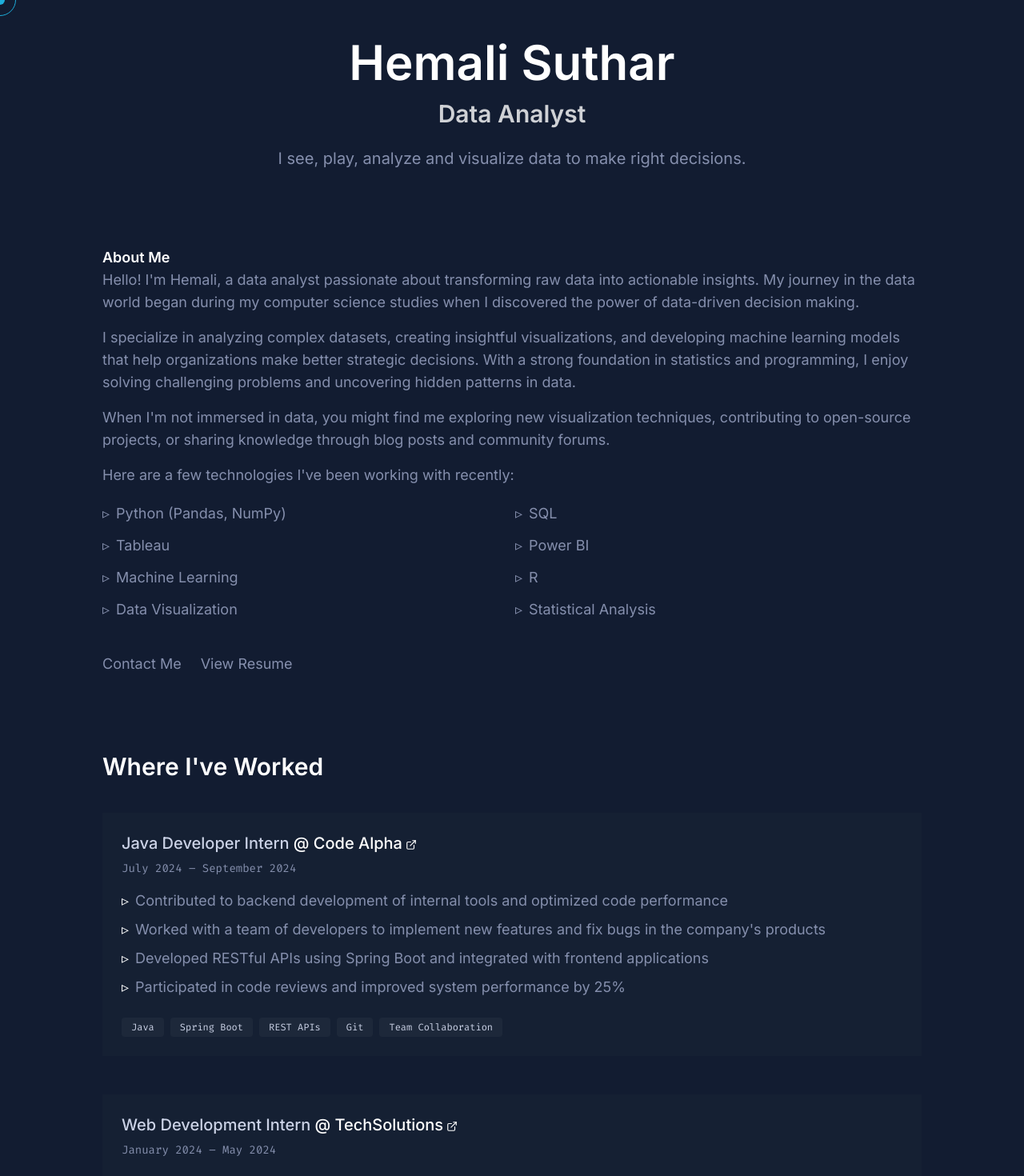
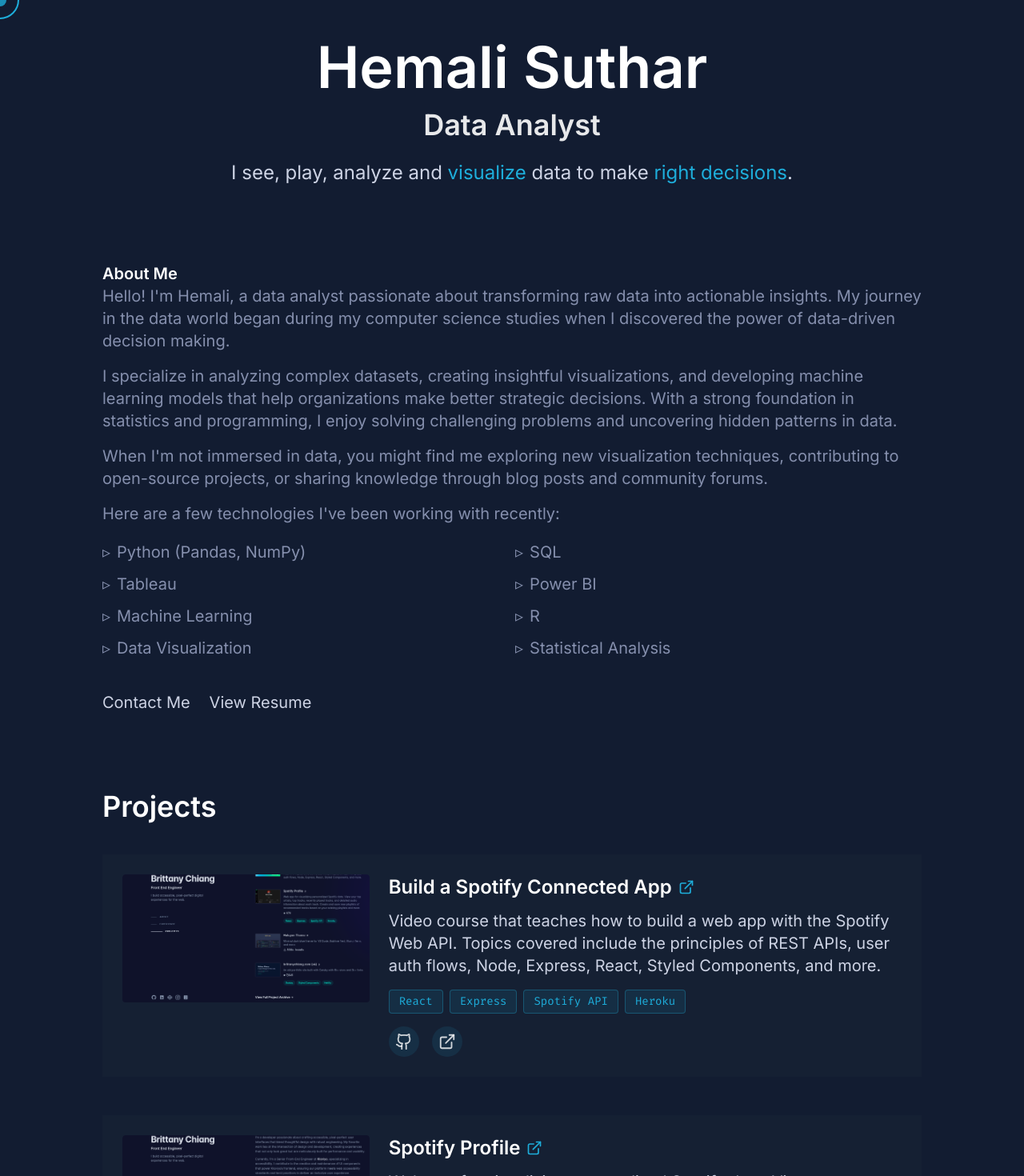
Before and after one commit to hemalii3/portfolio-website-hemali, a React (Vite) app: page / in a window 1280 px wide. Shown: the top 1470 px of the page at 80% size. Built offline with nearby package versions, Linux system fonts and the light colour scheme; a web font is replaced by a local one.

Commit message:
Fix: Improve visual appearance and cursor
- Make cursor visible and improve its movement.
- Adjust font colors and sizes for better readability.
- Use teal color for highlighting important elements.
- Enhance button styles.

```diff
--- a/src/components/Layout.tsx
+++ b/src/components/Layout.tsx
@@ -43,8 +43,27 @@ const Layout = ({ children }: { children: React.ReactNode }) => {
     window.addEventListener('scroll', handleScroll);
     handleScroll(); // Initial check
 
+    // Custom cursor implementation
+    const cursor = document.querySelector('.cursor-dot');
+    const cursorOutline = document.querySelector('.cursor-outline');
+
+    document.addEventListener('mousemove', (e) => {
+      if (cursor) {
+        (cursor as HTMLElement).style.left = `${e.clientX}px`;
+        (cursor as HTMLElement).style.top = `${e.clientY}px`;
+      }
+
+      if (cursorOutline) {
+        setTimeout(() => {
+          (cursorOutline as HTMLElement).style.left = `${e.clientX}px`;
+          (cursorOutline as HTMLElement).style.top = `${e.clientY}px`;
+        }, 100);
+      }
+    });
+
     return () => {
       window.removeEventListener('scroll', handleScroll);
+      document.removeEventListener('mousemove', () => {});
     };
   }, []);
 
@@ -61,13 +80,13 @@ const Layout = ({ children }: { children: React.ReactNode }) => {
   // Removed isHome logic and removed navbar rendering
 
   return (
-    <div className="min-h-screen bg-navy text-slate px-12 md:px-24 lg:px-32 text-lg"> {/* Increased base font size from default */}
+    <div className="min-h-screen bg-navy text-light-slate px-12 md:px-24 lg:px-32 text-xl"> {/* Updated text color & increased font size */}
       <header className="py-12 mb-12 text-center">
         <div className="max-w-5xl mx-auto">
-          <h1 className="text-6xl font-semibold text-white mb-4">Hemali Suthar</h1> {/* Increased from text-5xl */}
-          <h2 className="text-3xl text-white/80 mb-6">Data Analyst</h2> {/* Increased from text-2xl */}
-          <p className="text-xl text-slate max-w-3xl mx-auto">
-            I see, play, analyze and visualize data to make right decisions.
+          <h1 className="text-7xl font-semibold text-white mb-4">Hemali Suthar</h1> {/* Increased from text-6xl */}
+          <h2 className="text-4xl text-white/90 mb-6">Data Analyst</h2> {/* Increased from text-3xl */}
+          <p className="text-2xl text-light-slate max-w-3xl mx-auto">
+            I see, play, analyze and <span className="text-[#1EAEDB]">visualize</span> data to make <span className="text-[#1EAEDB]">right decisions</span>.
           </p>
 
           {/* Removed navigation bar and social icons from header */}
--- a/src/components/Projects.tsx
+++ b/src/components/Projects.tsx
@@ -103,7 +103,7 @@ const Projects = () => {
         {projects.filter(p => p.featured).map((project) => (
           <div
             key={project.id}
-            className="bg-light-navy/30 p-6 rounded-lg hover:bg-[#1EAEDB]/10 transition-colors duration-300"
+            className="bg-light-navy/30 p-6 rounded-lg hover:bg-[#1EAEDB]/10 transition-colors duration-300 border border-transparent hover:border-[#1EAEDB]/30"
           >
             <div className="grid grid-cols-12 gap-6 group">
               <div className="col-span-12 md:col-span-4 rounded overflow-hidden mb-4 md:mb-0">
@@ -116,29 +116,29 @@ const Projects = () => {
                   <img
                     src={project.image}
                     alt={project.title}
-                    className="w-full h-auto object-cover rounded max-h-[180px]" /* Reduced max height */
+                    className="w-full h-auto object-cover rounded max-h-[160px]" /* Reduced max height */
                   />
                 </a>
               </div>
 
               <div className="col-span-12 md:col-span-8 flex flex-col justify-between">
-                <h3 className="flex items-center text-2xl text-white font-semibold mb-3"> {/* Increased font size */}
+                <h3 className="flex items-center text-2xl text-white font-semibold mb-3">
                   <a
                     href={project.link}
                     target="_blank"
                     rel="noopener noreferrer"
-                    className="hover:text-white/80 transition-colors mr-2 inline-link"
+                    className="hover:text-[#1EAEDB] transition-colors mr-2 inline-link"
                   >
                     {project.title}
                   </a>
-                  <ExternalLink size={18} className="text-white/70" /> {/* Slightly larger icon */}
+                  <ExternalLink size={20} className="text-[#1EAEDB]" />
                 </h3>
 
-                <p className="text-lg text-slate mb-4">{project.description}</p> {/* increased font size */}
+                <p className="text-xl text-light-slate mb-4">{project.description}</p>
 
                 <div className="flex flex-wrap gap-2 mb-4">
                   {project.tools.map((tool) => (
-                    <span key={tool} className="text-xs px-3 py-1 rounded font-mono text-[#1EAEDB] bg-[#1EAEDB]/10 hover:bg-[#1EAEDB]/20 transition-colors">{tool}</span>  /* Highlight skills in teal */
+                    <span key={tool} className="text-sm px-3 py-1 rounded font-mono text-[#1EAEDB] bg-[#1EAEDB]/10 hover:bg-[#1EAEDB]/20 transition-colors border border-[#1EAEDB]/30">{tool}</span>
                   ))}
                 </div>
 
@@ -148,7 +148,7 @@ const Projects = () => {
                       href={project.github}
                       target="_blank"
                       rel="noopener noreferrer"
-                      className="hover:text-[#1EAEDB] transition-colors" /* Buttons and icons in teal on hover */
+                      className="hover:text-[#1EAEDB] transition-colors bg-[#1EAEDB]/10 p-2 rounded-full"
                       aria-label="GitHub Repository"
                     >
                       <Github size={22} />
@@ -158,7 +158,7 @@ const Projects = () => {
                     href={project.link}
                     target="_blank"
                     rel="noopener noreferrer"
-                    className="hover:text-[#1EAEDB] transition-colors"
+                    className="hover:text-[#1EAEDB] transition-colors bg-[#1EAEDB]/10 p-2 rounded-full"
                     aria-label="Live Project"
                   >
                     <ExternalLink size={22} />
--- a/src/index.css
+++ b/src/index.css
@@ -1,3 +1,4 @@
+
 @import url('https://fonts.googleapis.com/css2?family=Inter:wght@300;400;500;600;700&family=Fira+Code:wght@300;400;500;600;700&family=Calibre:wght@400;500;600&display=swap');
 
 @tailwind base;
@@ -11,8 +12,8 @@
     --lightest-navy: 219 30% 23%;
     --navy-shadow: 220 47% 8%;
     --slate: 225 20% 60%;
-    --light-slate: 225 30% 75%;
-    --lightest-slate: 225 35% 85%;
+    --light-slate: 225 30% 85%; /* Increased brightness from 75% to 85% */
+    --lightest-slate: 225 35% 95%; /* Increased brightness from 85% to 95% */
     --white: 0 0% 100%;
     --accent: 0 0% 100%;
     --teal: 171 70% 50%;
@@ -23,7 +24,7 @@
   }
 
   body {
-    @apply bg-navy text-slate font-sans cursor-none md:cursor-none;
+    @apply bg-navy text-light-slate font-sans cursor-none md:cursor-none;
     font-feature-settings: "rlig" 1, "calt" 1;
   }
 
@@ -44,19 +45,20 @@
 
 @layer components {
   .cursor-dot {
-    @apply fixed top-0 left-0 w-3 h-3 bg-[#1EAEDB] rounded-full pointer-events-none z-[9999] block;
+    @apply fixed top-0 left-0 w-4 h-4 bg-[#1EAEDB] rounded-full pointer-events-none z-[9999] block;
     transform: translate(-50%, -50%);
     transition: width 0.2s, height 0.2s;
+    animation: pulse-cursor 2s infinite alternate;
   }
 
   .cursor-outline {
-    @apply fixed top-0 left-0 w-10 h-10 bg-transparent border border-[#1EAEDB] rounded-full pointer-events-none z-[9998] block;
+    @apply fixed top-0 left-0 w-12 h-12 bg-transparent border-2 border-[#1EAEDB] rounded-full pointer-events-none z-[9998] block;
     transform: translate(-50%, -50%);
-    transition: transform 0.1s;
+    transition: transform 0.2s;
   }
 
   .section-heading {
-    @apply text-3xl font-semibold text-white mb-8;
+    @apply text-4xl font-semibold text-white mb-8; /* Increased from text-3xl */
   }
 
   .nav-link {
@@ -64,16 +66,16 @@
   }
 
   .link-highlight {
-    @apply text-white relative inline-block hover:text-white transition-all;
+    @apply text-white relative inline-block hover:text-[#1EAEDB] transition-all;
   }
 
   .inline-link {
-    @apply text-white relative inline-block transition-all;
+    @apply text-white relative inline-block hover:text-[#1EAEDB] transition-all;
     position: relative;
   }
 
   .button-link {
-    @apply text-white hover:text-white/80 transition-all duration-300 flex items-center gap-2 font-mono text-sm;
+    @apply text-[#1EAEDB] hover:text-white/80 transition-all duration-300 flex items-center gap-2 font-mono text-base bg-[#1EAEDB]/10 px-4 py-2 rounded-md border border-[#1EAEDB]/20 hover:bg-[#1EAEDB]/20;
   }
 
   .nav-item .nav-link.active {
@@ -88,7 +90,7 @@
 @layer utilities {
   .custom-scrollbar {
     scrollbar-width: thin;
-    scrollbar-color: var(--light-navy) var(--navy);
+    scrollbar-color: var(--light-slate) var(--navy);
   }
 
   .custom-scrollbar::-webkit-scrollbar {
@@ -140,6 +142,17 @@
   }
 }
 
+@keyframes pulse-cursor {
+  0% {
+    opacity: 0.8;
+    transform: translate(-50%, -50%) scale(1);
+  }
+  100% {
+    opacity: 1;
+    transform: translate(-50%, -50%) scale(1.2);
+  }
+}
+
 /* Fix for clickable elements with custom cursor */
 a, button, [role="button"], .interactive {
   cursor: none;
--- a/src/pages/Index.tsx
+++ b/src/pages/Index.tsx
@@ -13,9 +13,9 @@ const Index = () => {
     <Layout>
       <div className="space-y-24">
         <About />
+        <Projects />
+        <Education />
         <Experience />
-        <Education />
-        <Projects />
         <Contact />
         <Footer />
       </div>
```
